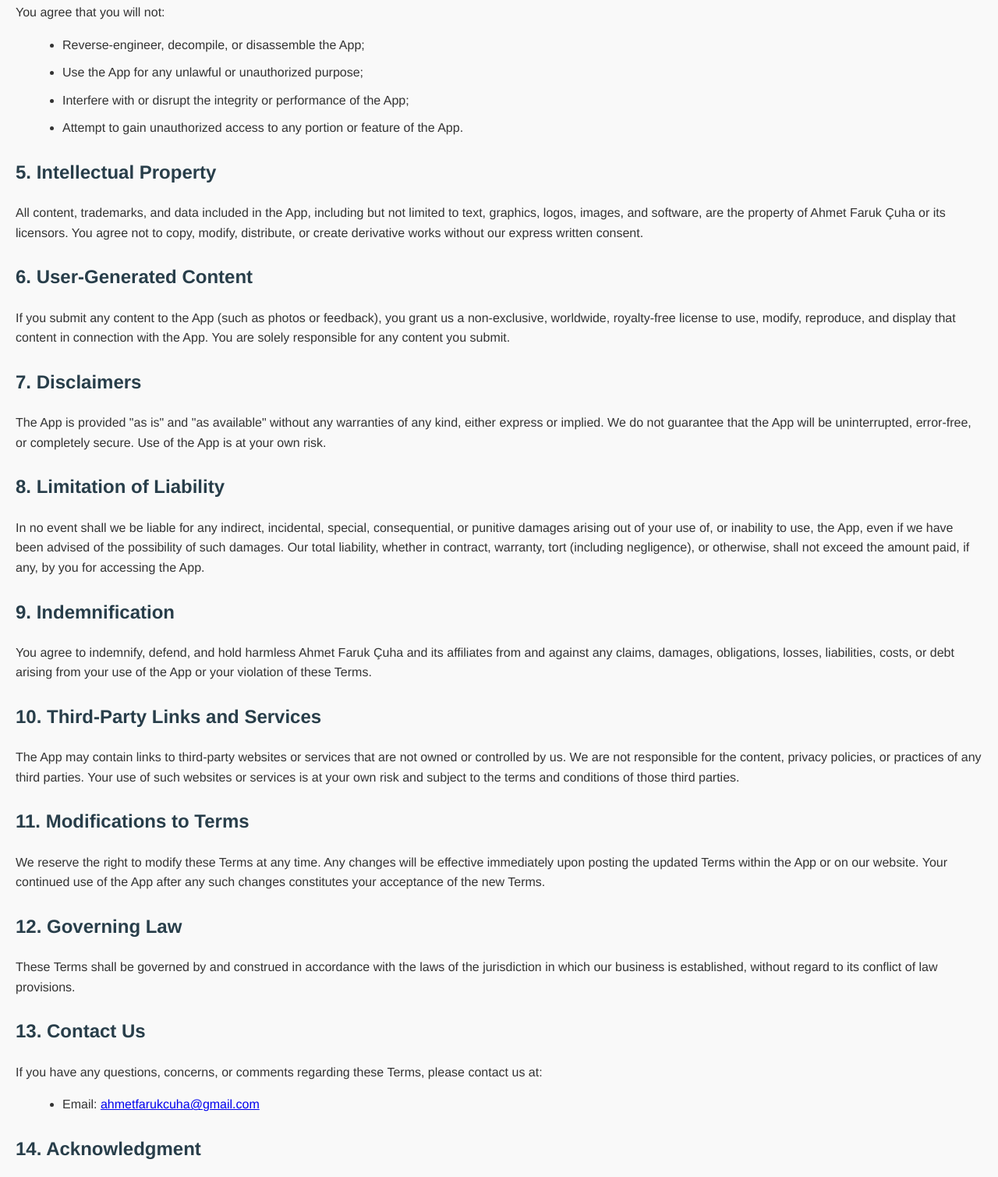
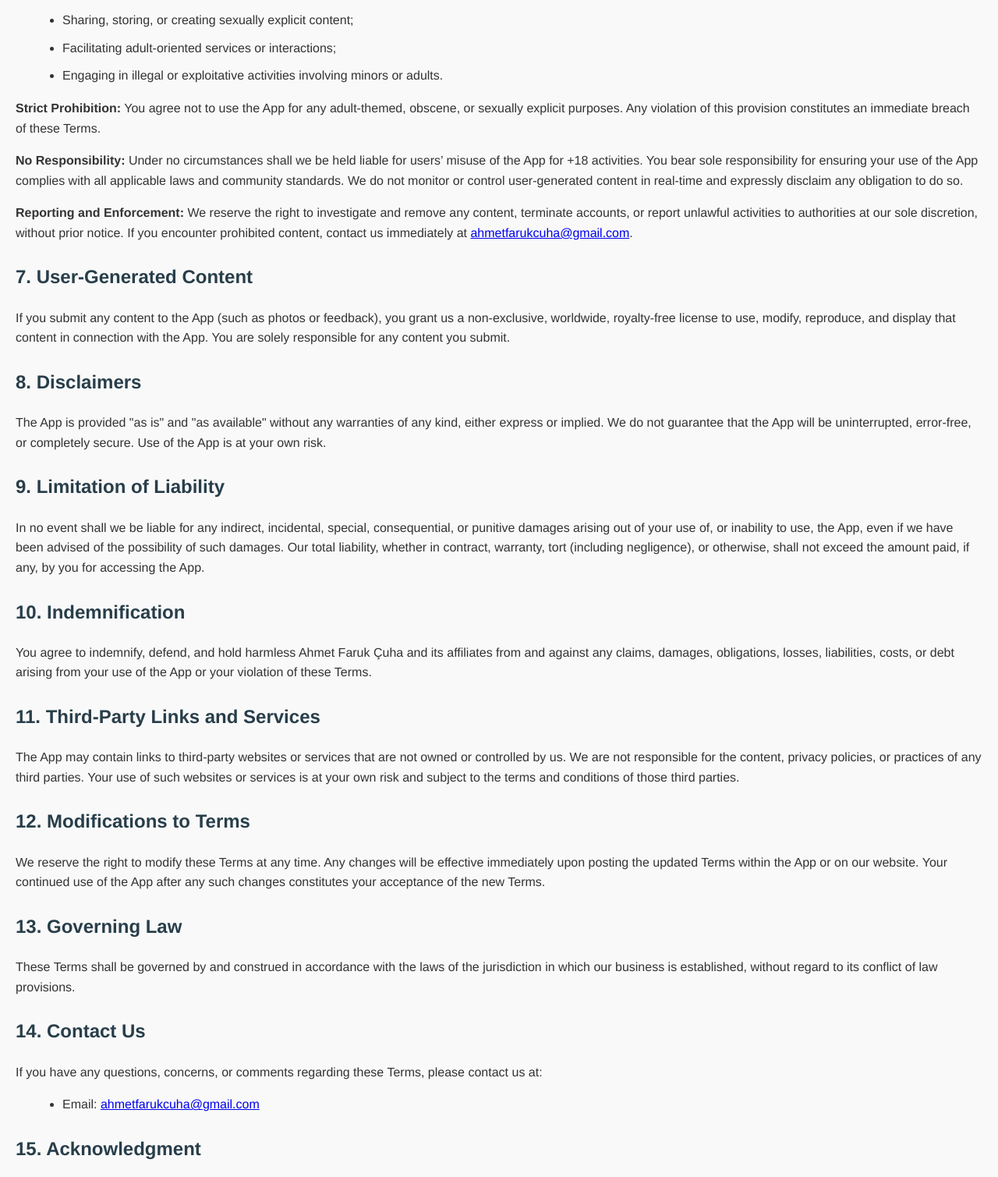
Before and after one commit to farukcuha/farukcuha.github.io, a plain HTML site: page outfit_ai_terms_of_uses.html in a window 1280 px wide. Shown: the part 969-2478 px from the top of the page at 78% size. Drawn offline with Linux system fonts and the light colour scheme.

Commit message:
Update outfit_ai_terms_of_uses.html

```diff
--- a/outfit_ai_terms_of_uses.html
+++ b/outfit_ai_terms_of_uses.html
@@ -40,19 +40,6 @@
   </section>
 
   <section>
-    <h2>5. Prohibited Content and Adult Use</h2>
-    <p>The App is intended for general use and is not designed for, directed to, or intended to facilitate +18 purposes, including but not limited to:</p>
-    <ul>
-      <li>Sharing, storing, or creating sexually explicit content;</li>
-      <li>Facilitating adult-oriented services or interactions;</li>
-      <li>Engaging in illegal or exploitative activities involving minors or adults.</li>
-    </ul>
-    <p><strong>Strict Prohibition:</strong> You agree not to use the App for any adult-themed, obscene, or sexually explicit purposes. Any violation of this provision constitutes an immediate breach of these Terms.</p>
-    <p><strong>No Responsibility:</strong> Under no circumstances shall we be held liable for users’ misuse of the App for +18 activities. You bear sole responsibility for ensuring your use of the App complies with all applicable laws and community standards. We do not monitor or control user-generated content in real-time and expressly disclaim any obligation to do so.</p>
-    <p><strong>Reporting and Enforcement:</strong> We reserve the right to investigate and remove any content, terminate accounts, or report unlawful activities to authorities at our sole discretion, without prior notice. If you encounter prohibited content, contact us immediately at <a href="mailto:ahmetfarukcuha@gmail.com">ahmetfarukcuha@gmail.com</a>.</p>
-  </section>
-
-  <section>
     <h2>2. Eligibility</h2>
     <p>You must be at least 13 years old to use this App. By agreeing to these Terms, you represent and warrant that you meet the eligibility requirements.</p>
   </section>
@@ -78,43 +65,58 @@
     <p>All content, trademarks, and data included in the App, including but not limited to text, graphics, logos, images, and software, are the property of Ahmet Faruk Çuha or its licensors. You agree not to copy, modify, distribute, or create derivative works without our express written consent.</p>
   </section>
 
+  <!-- NEW SECTION ADDED HERE -->
   <section>
-    <h2>6. User-Generated Content</h2>
+    <h2>6. Prohibited Content and Adult Use</h2>
+    <p>The App is intended for general use and is not designed for, directed to, or intended to facilitate +18 purposes, including but not limited to:</p>
+    <ul>
+      <li>Sharing, storing, or creating sexually explicit content;</li>
+      <li>Facilitating adult-oriented services or interactions;</li>
+      <li>Engaging in illegal or exploitative activities involving minors or adults.</li>
+    </ul>
+    <p><strong>Strict Prohibition:</strong> You agree not to use the App for any adult-themed, obscene, or sexually explicit purposes. Any violation of this provision constitutes an immediate breach of these Terms.</p>
+    <p><strong>No Responsibility:</strong> Under no circumstances shall we be held liable for users’ misuse of the App for +18 activities. You bear sole responsibility for ensuring your use of the App complies with all applicable laws and community standards. We do not monitor or control user-generated content in real-time and expressly disclaim any obligation to do so.</p>
+    <p><strong>Reporting and Enforcement:</strong> We reserve the right to investigate and remove any content, terminate accounts, or report unlawful activities to authorities at our sole discretion, without prior notice. If you encounter prohibited content, contact us immediately at <a href="mailto:ahmetfarukcuha@gmail.com">ahmetfarukcuha@gmail.com</a>.</p>
+  </section>
+
+  <!-- RENUMBERED SECTIONS BELOW -->
+  <section>
+    <h2>7. User-Generated Content</h2>
     <p>If you submit any content to the App (such as photos or feedback), you grant us a non-exclusive, worldwide, royalty-free license to use, modify, reproduce, and display that content in connection with the App. You are solely responsible for any content you submit.</p>
   </section>
 
   <section>
-    <h2>7. Disclaimers</h2>
+    <h2>8. Disclaimers</h2>
     <p>The App is provided "as is" and "as available" without any warranties of any kind, either express or implied. We do not guarantee that the App will be uninterrupted, error-free, or completely secure. Use of the App is at your own risk.</p>
   </section>
 
   <section>
-    <h2>8. Limitation of Liability</h2>
+    <h2>9. Limitation of Liability</h2>
     <p>In no event shall we be liable for any indirect, incidental, special, consequential, or punitive damages arising out of your use of, or inability to use, the App, even if we have been advised of the possibility of such damages. Our total liability, whether in contract, warranty, tort (including negligence), or otherwise, shall not exceed the amount paid, if any, by you for accessing the App.</p>
   </section>
 
   <section>
-    <h2>9. Indemnification</h2>
+    <h2>10. Indemnification</h2>
     <p>You agree to indemnify, defend, and hold harmless Ahmet Faruk Çuha and its affiliates from and against any claims, damages, obligations, losses, liabilities, costs, or debt arising from your use of the App or your violation of these Terms.</p>
   </section>
 
   <section>
-    <h2>10. Third-Party Links and Services</h2>
+    <h2>11. Third-Party Links and Services</h2>
     <p>The App may contain links to third-party websites or services that are not owned or controlled by us. We are not responsible for the content, privacy policies, or practices of any third parties. Your use of such websites or services is at your own risk and subject to the terms and conditions of those third parties.</p>
   </section>
 
   <section>
-    <h2>11. Modifications to Terms</h2>
+    <h2>12. Modifications to Terms</h2>
     <p>We reserve the right to modify these Terms at any time. Any changes will be effective immediately upon posting the updated Terms within the App or on our website. Your continued use of the App after any such changes constitutes your acceptance of the new Terms.</p>
   </section>
 
   <section>
-    <h2>12. Governing Law</h2>
+    <h2>13. Governing Law</h2>
     <p>These Terms shall be governed by and construed in accordance with the laws of the jurisdiction in which our business is established, without regard to its conflict of law provisions.</p>
   </section>
 
   <section>
-    <h2>13. Contact Us</h2>
+    <h2>14. Contact Us</h2>
     <p>If you have any questions, concerns, or comments regarding these Terms, please contact us at:</p>
     <ul>
       <li>Email: <a href="mailto:ahmetfarukcuha@gmail.com">ahmetfarukcuha@gmail.com</a></li>
@@ -122,7 +124,7 @@
   </section>
 
   <section>
-    <h2>14. Acknowledgment</h2>
+    <h2>15. Acknowledgment</h2>
     <p>By using the Outfit iOS App, you acknowledge that you have read, understood, and agree to be bound by these Terms of Use. We don’t sugar-coat it – these terms are in place to protect both you and us.</p>
   </section>
 </body>
```
